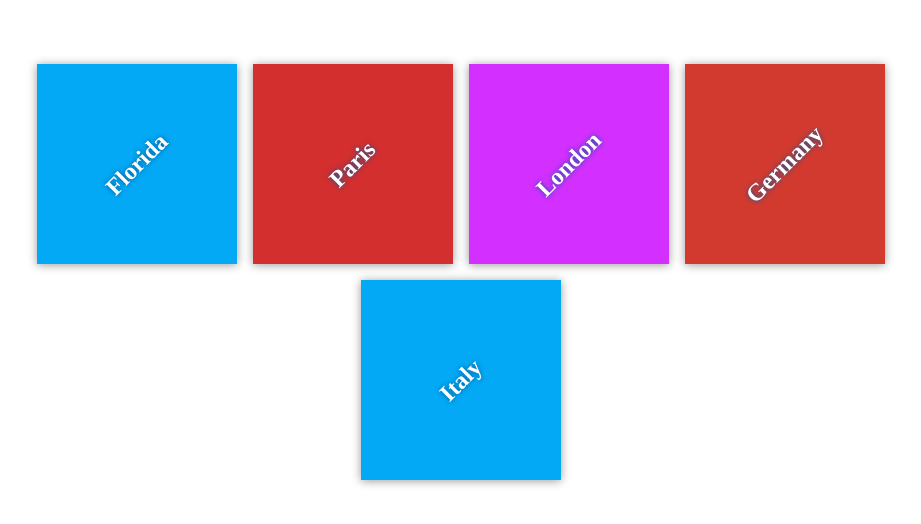
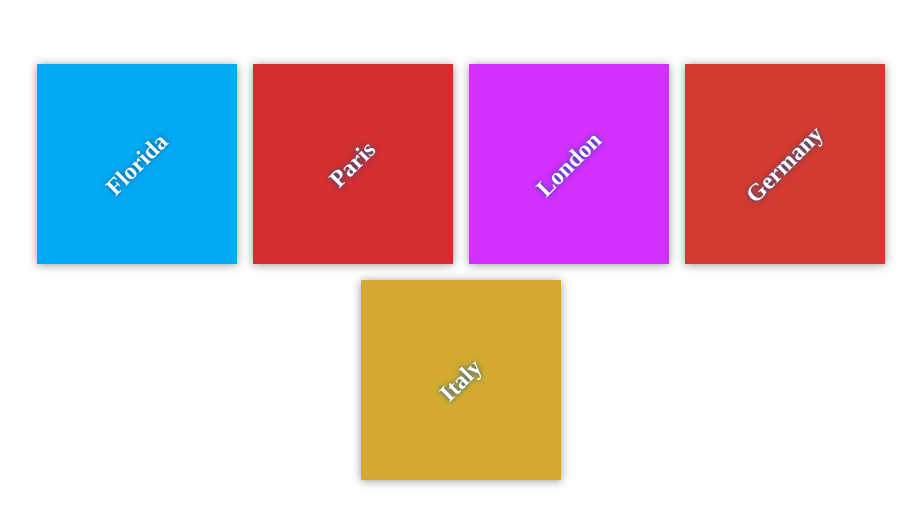
Before and after one commit to Ananya-Gore/my-travel-plans, a plain HTML site: page index.html in a window 1280 px wide. Shown: the part 128-652 px from the top of the page, without its empty margins (179-1100 px from the left). Drawn offline with Linux system fonts and the light colour scheme.

Commit message:
Modified css file for dest. italy

```diff
--- a/css/app.css
+++ b/css/app.css
@@ -66,3 +66,7 @@ h2 {
 #germany {
     background-color: #d33a2f;
 }
+
+#italy {
+    background-color: #d3aa2f;
+}
```
